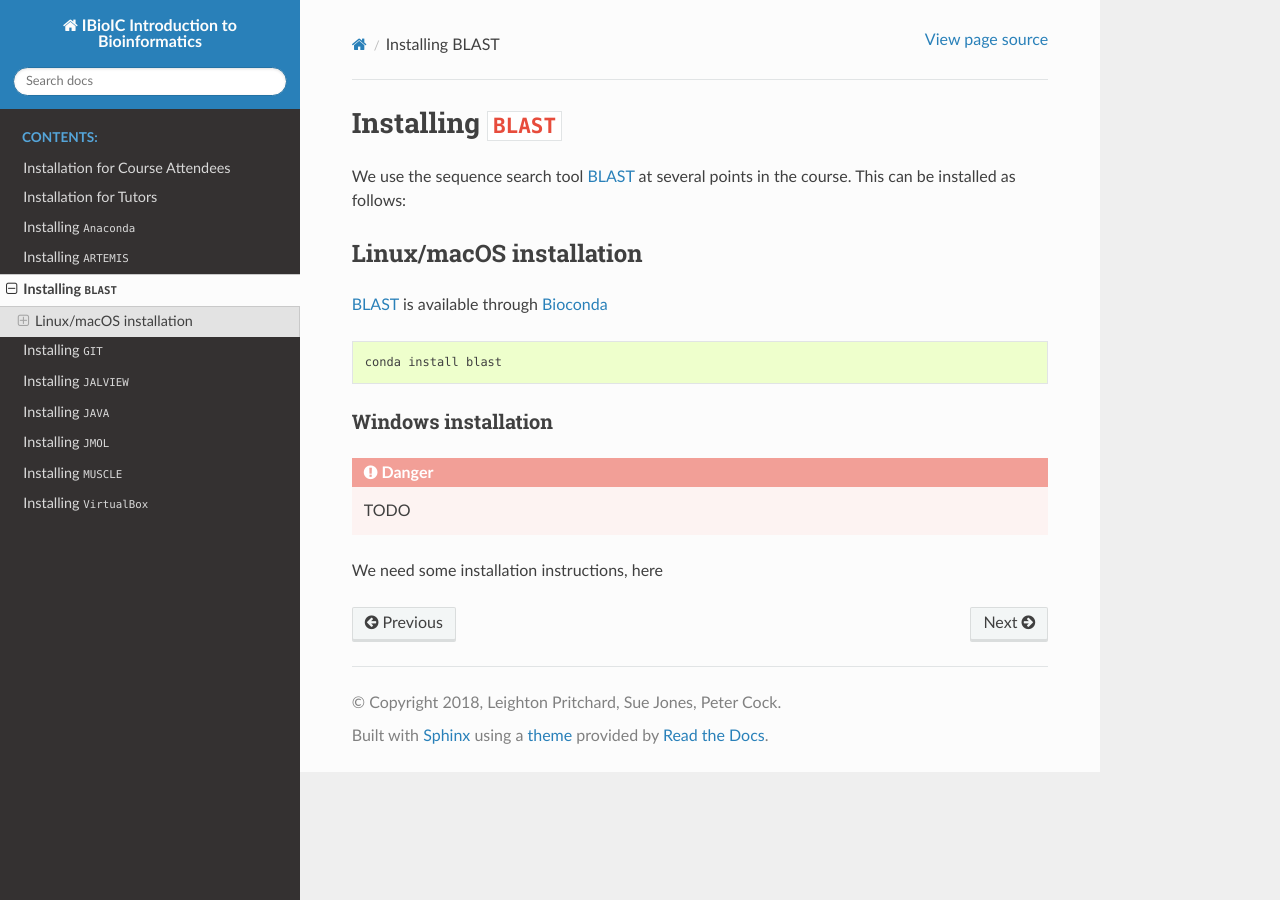
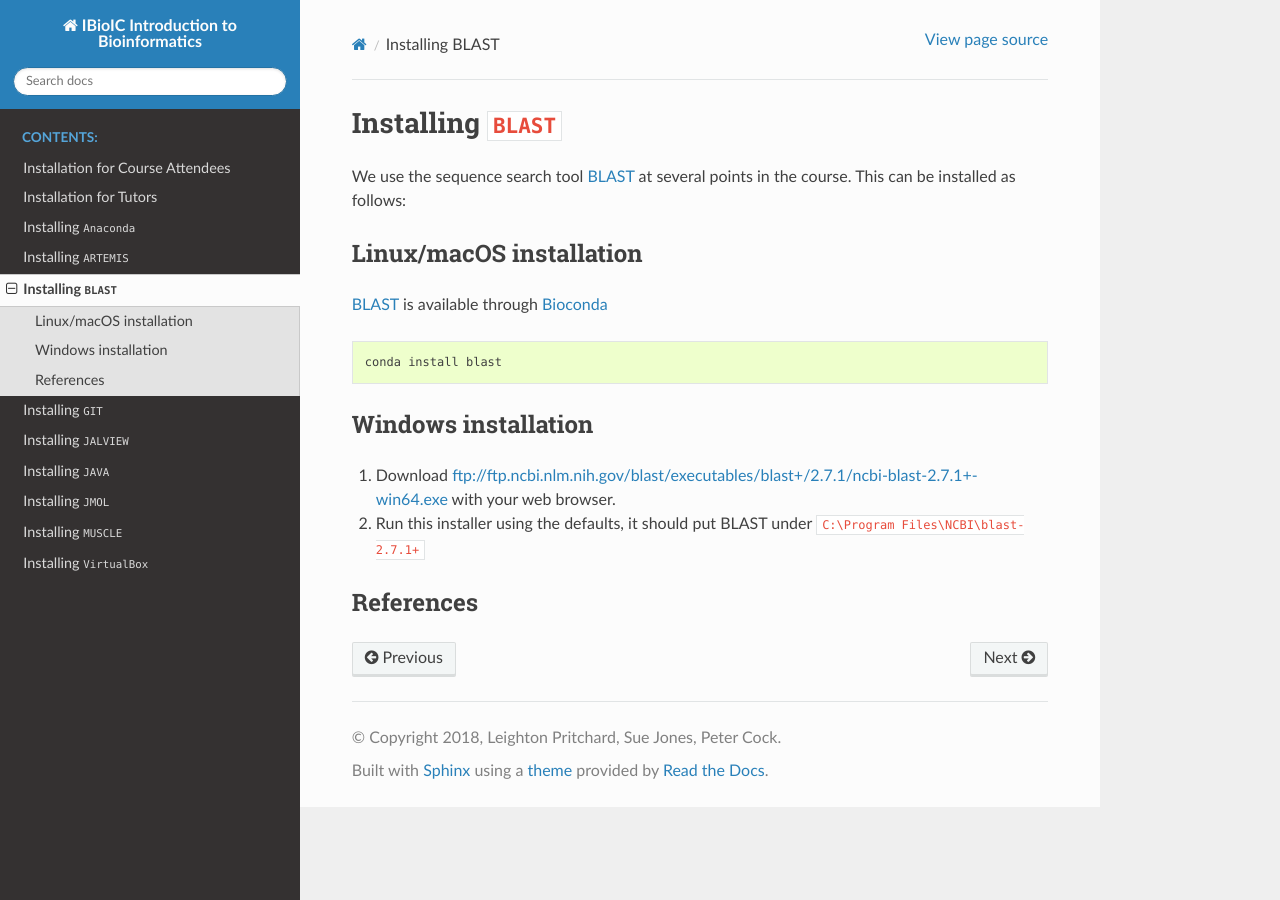
Before and after one commit to widdowquinn/2018-03-06-ibioic, a Sphinx documentation site: the page built from docs/install_blast.rst, in a window 1280 px wide. Built offline with Sphinx 7.4.7 and the Read the Docs theme 2.0.0, drawn with Linux system fonts in a browser that asks for light colours.

Commit message:
NCBI BLAST Windows installer EXE works nicely
It adds the BLAST folder to the end of the PATH automatically,
so it can be used from the terminal.

```diff
--- a/docs/install_blast.rst
+++ b/docs/install_blast.rst
@@ -19,15 +19,16 @@
 
     conda install blast
 
-^^^^^^^^^^^^^^^^^^^^
+--------------------
 Windows installation
-^^^^^^^^^^^^^^^^^^^^
+--------------------
 
-.. DANGER::
-    TODO
+1. Download ftp://ftp.ncbi.nlm.nih.gov/blast/executables/blast+/2.7.1/ncbi-blast-2.7.1+-win64.exe with your web browser.
+2. Run this installer using the defaults, it should put BLAST under ``C:\Program Files\NCBI\blast-2.7.1+``
 
-We need some installation instructions, here
-
+----------
+References
+----------
 
 .. _Bioconda: https://bioconda.github.io/
 .. _BLAST: ftp://ftp.ncbi.nlm.nih.gov/blast/executables/blast+/LATEST/
```
